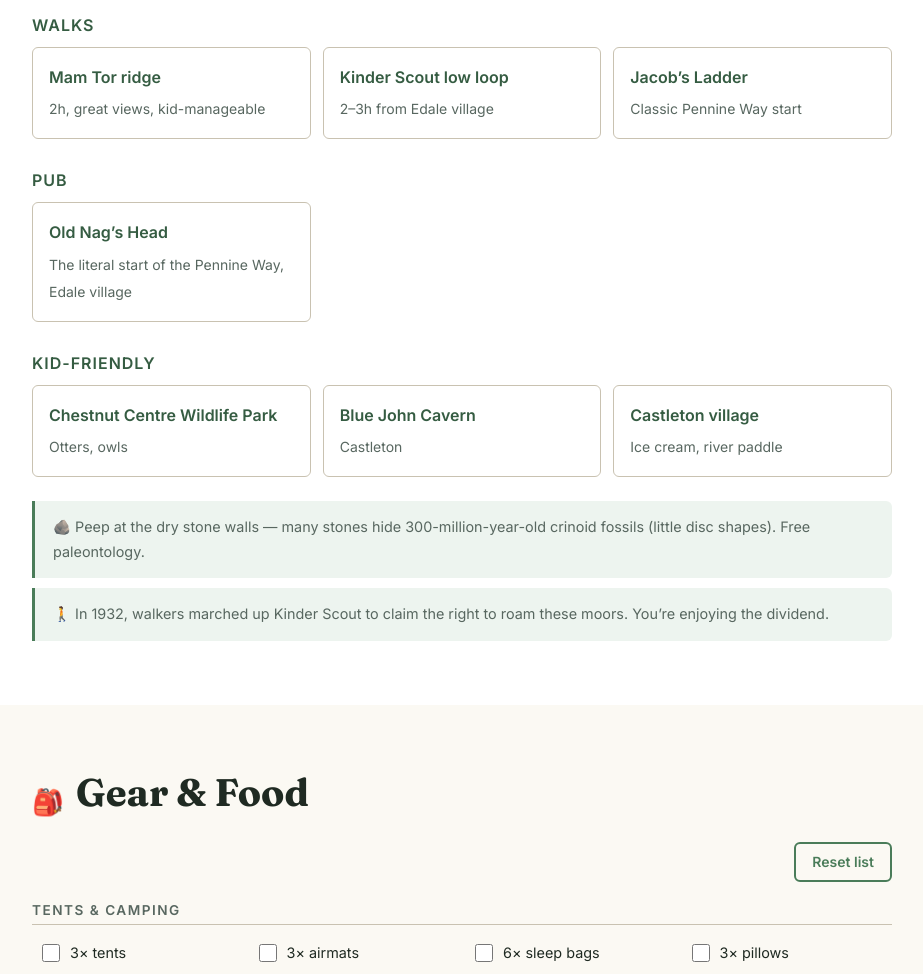
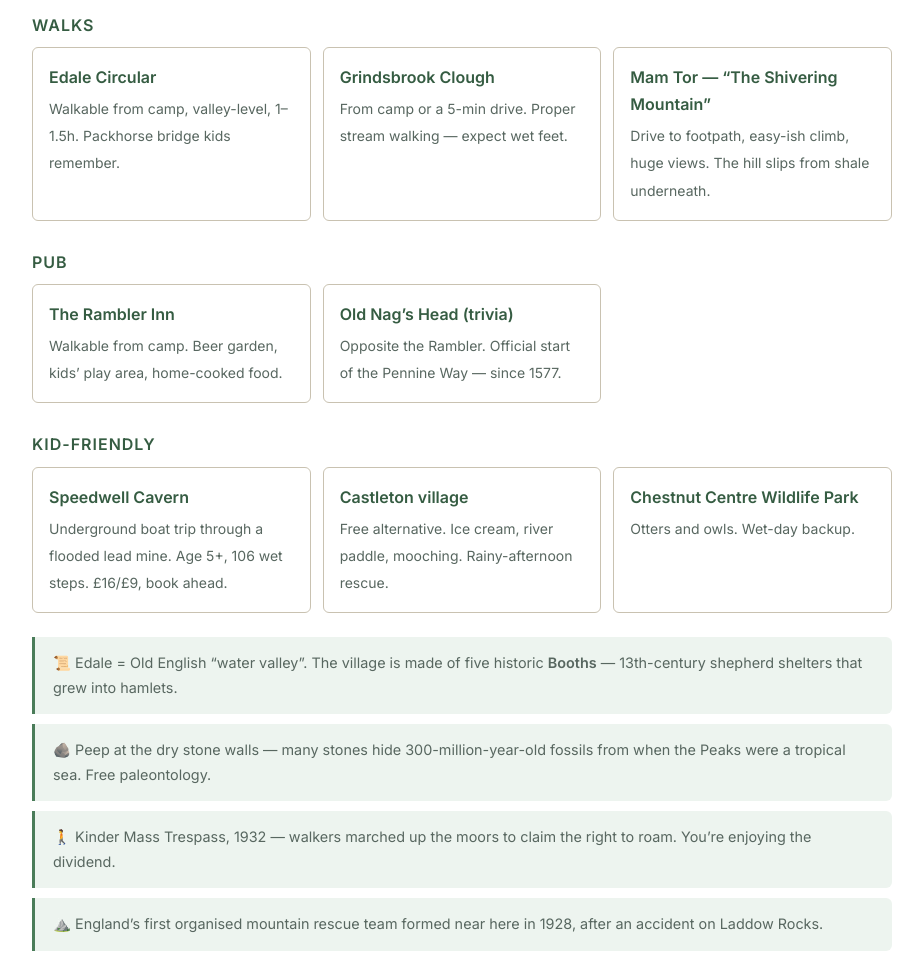
Before and after one commit to dfmore/newfold-farm-crew, a website: page index.html in a window 1280 px wide. Shown: the part 2540-3514 px from the top of the page, without its empty margins (178-1101 px from the left). Drawn offline with Linux system fonts and the light colour scheme.

Commit message:
squash(newfold-farm-crew-tweaks): Dropbox URL, review fixes, Peaks rewrite
Squashed from branch newfold-farm-crew-tweaks:
- Wire live Dropbox File Request URL
- Drop duplicate 'Chuck'; route Kids' Corner heading + mission-nudge via config
- Switch favicon/manifest paths to relative (works locally + on GH Pages)
- Rewrite Peaks list per scout research (3 walks, Rambler Inn, Speedwell)
- Extend flavour to array format with esc() + markdown-bold pass

```diff
--- a/app.js
+++ b/app.js
@@ -191,11 +191,10 @@
     `).join('');
   }
 
-  if (flavour && cfg.flavour) {
-    flavour.innerHTML = `
-      <div class="flavour-box">${cfg.flavour.fossil}</div>
-      <div class="flavour-box">${cfg.flavour.trespass}</div>
-    `;
+  if (flavour && Array.isArray(cfg.flavour)) {
+    flavour.innerHTML = cfg.flavour
+      .map(line => `<div class="flavour-box">${esc(line).replace(/\*\*(.+?)\*\*/g, '<strong>$1</strong>')}</div>`)
+      .join('');
   }
 }
 
@@ -346,6 +345,15 @@
   }
   bingoSave();
   renderBingo();
+}
+
+function initKidsCorner() {
+  const cfg = TEXT_CONFIG.kidsCorner;
+  if (!cfg) return;
+  const heading = el('kids-corner-heading');
+  if (heading) heading.textContent = cfg.heading;
+  const nudge = el('mission-nudge');
+  if (nudge) nudge.textContent = cfg.missionNudge;
 }
 
 function initBingo() {
@@ -678,6 +686,7 @@
   initPlan();
   initPeaks();
   initChecklist();
+  initKidsCorner();
   initBingo();
   initSquelch();
   initMemoryWall();
--- a/index.html
+++ b/index.html
@@ -10,10 +10,10 @@
   <meta name="description" content="Ey up. Three days camping at Newfold Farm, Edale. Walks, pizza, muddy kids, and the odd sheep." />
 
   <!-- Favicons -->
-  <link rel="icon" type="image/png" sizes="32x32" href="/newfold-farm-crew/assets/favicon-32x32.png" />
-  <link rel="icon" type="image/png" sizes="16x16" href="/newfold-farm-crew/assets/favicon-16x16.png" />
-  <link rel="apple-touch-icon" sizes="180x180" href="/newfold-farm-crew/assets/apple-touch-icon.png" />
-  <link rel="manifest" href="/newfold-farm-crew/assets/site.webmanifest" />
+  <link rel="icon" type="image/png" sizes="32x32" href="assets/favicon-32x32.png" />
+  <link rel="icon" type="image/png" sizes="16x16" href="assets/favicon-16x16.png" />
+  <link rel="apple-touch-icon" sizes="180x180" href="assets/apple-touch-icon.png" />
+  <link rel="manifest" href="assets/site.webmanifest" />
 
   <!-- Open Graph -->
   <meta property="og:type" content="website" />
@@ -163,7 +163,7 @@
     <div class="container--wide">
       <div class="section-heading">
         <span class="emoji" aria-hidden="true">🧒</span>
-        <h2 id="kids-corner-heading">Kids' Corner</h2>
+        <h2 id="kids-corner-heading"></h2>
       </div>
       <div class="kids-grid">
 
@@ -199,7 +199,7 @@
 
       </div>
       <!-- 8c: Mission nudge -->
-      <p class="mission-nudge" id="mission-nudge">See today's mission at the top ↑</p>
+      <p class="mission-nudge" id="mission-nudge"></p>
     </div>
   </section>
 
--- a/text-config.js
+++ b/text-config.js
@@ -68,7 +68,7 @@
         label: 'Friday evening',
         items: [
           'Arrive ~5pm, pitch up.',
-          'Mass pasta cookout on Luke’s double gas hob — fresh pasta, toms, cheese, sweetcorn. Chuck in style for the group.',
+          'Mass pasta cookout on Luke’s double gas hob — fresh pasta, toms, cheese, sweetcorn. Everyone piles in.',
         ],
       },
       {
@@ -102,31 +102,66 @@
   // === THE PEAKS ===
   peaks: {
     heading: 'Worth Doing Nearby',
-    flavour: {
-      fossil: '🪨 Peep at the dry stone walls — many stones hide 300-million-year-old crinoid fossils (little disc shapes). Free paleontology.',
-      trespass: '🚶 In 1932, walkers marched up Kinder Scout to claim the right to roam these moors. You’re enjoying the dividend.',
-    },
+    flavour: [
+      '📜 Edale = Old English “water valley”. The village is made of five historic **Booths** — 13th-century shepherd shelters that grew into hamlets.',
+      '🪨 Peep at the dry stone walls — many stones hide 300-million-year-old fossils from when the Peaks were a tropical sea. Free paleontology.',
+      '🚶 Kinder Mass Trespass, 1932 — walkers marched up the moors to claim the right to roam. You’re enjoying the dividend.',
+      '⛰️ England’s first organised mountain rescue team formed near here in 1928, after an accident on Laddow Rocks.',
+    ],
     groups: [
       {
         label: 'Walks',
         items: [
-          { name: 'Mam Tor ridge', desc: '2h, great views, kid-manageable', url: 'https://maps.google.com/?q=Mam+Tor+Castleton' },
-          { name: 'Kinder Scout low loop', desc: '2–3h from Edale village', url: 'https://maps.google.com/?q=Kinder+Scout+Edale' },
-          { name: "Jacob’s Ladder", desc: 'Classic Pennine Way start', url: 'https://maps.google.com/?q=Jacobs+Ladder+Edale' },
+          {
+            name: 'Edale Circular',
+            desc: 'Walkable from camp, valley-level, 1–1.5h. Packhorse bridge kids remember.',
+            url: 'https://www.nationaltrust.org.uk/visit/peak-district-derbyshire/kinder-edale-and-the-high-peak/edale-circular-walk',
+          },
+          {
+            name: 'Grindsbrook Clough',
+            desc: 'From camp or a 5-min drive. Proper stream walking — expect wet feet.',
+            url: 'https://peakdistrictwalks.net/best-walks-from-edale-peak-district/',
+          },
+          {
+            name: 'Mam Tor — “The Shivering Mountain”',
+            desc: 'Drive to footpath, easy-ish climb, huge views. The hill slips from shale underneath.',
+            url: 'https://visitpeakdistrict.com/business-directory/mam-tor-shivering-mountain',
+          },
         ],
       },
       {
         label: 'Pub',
         items: [
-          { name: "Old Nag’s Head", desc: 'The literal start of the Pennine Way, Edale village', url: 'https://maps.google.com/?q=Old+Nags+Head+Edale' },
+          {
+            name: 'The Rambler Inn',
+            desc: 'Walkable from camp. Beer garden, kids’ play area, home-cooked food.',
+            url: 'https://www.dorbiere.co.uk/the-rambler-inn/',
+          },
+          {
+            name: "Old Nag’s Head (trivia)",
+            desc: 'Opposite the Rambler. Official start of the Pennine Way — since 1577.',
+            url: 'https://maps.google.com/?q=Old+Nags+Head+Edale',
+          },
         ],
       },
       {
         label: 'Kid-friendly',
         items: [
-          { name: 'Chestnut Centre Wildlife Park', desc: 'Otters, owls', url: 'https://www.chestnutcentre.co.uk/' },
-          { name: 'Blue John Cavern', desc: 'Castleton', url: 'https://www.bluejohn-cavern.co.uk/' },
-          { name: 'Castleton village', desc: 'Ice cream, river paddle', url: 'https://maps.google.com/?q=Castleton+village+Derbyshire' },
+          {
+            name: 'Speedwell Cavern',
+            desc: 'Underground boat trip through a flooded lead mine. Age 5+, 106 wet steps. £16/£9, book ahead.',
+            url: 'https://peakdistrictkids.co.uk/speedwell-cavern/',
+          },
+          {
+            name: 'Castleton village',
+            desc: 'Free alternative. Ice cream, river paddle, mooching. Rainy-afternoon rescue.',
+            url: 'https://maps.google.com/?q=Castleton+village+Derbyshire',
+          },
+          {
+            name: 'Chestnut Centre Wildlife Park',
+            desc: 'Otters and owls. Wet-day backup.',
+            url: 'https://www.chestnutcentre.co.uk/',
+          },
         ],
       },
     ],
@@ -222,6 +257,12 @@
     ],
   },
 
+  // === KIDS' CORNER (parent heading + shared copy) ===
+  kidsCorner: {
+    heading: "Kids' Corner",
+    missionNudge: 'See today’s mission at the top ↑',
+  },
+
   // === NATURE BINGO ===
   bingo: {
     heading: 'Nature Bingo',
@@ -271,9 +312,7 @@
     subhead: 'No sign-up needed. Just pop your name and upload.',
     body: 'Best bits, worst bits, muddiest bits. Photos and videos both welcome.',
     buttonLabel: '📸 Chuck yer photos in here',
-    // Paste your Dropbox File Request URL below when ready.
-    dropboxUrl: '',
-    pendingNote: 'Upload link coming soon — keep an eye on the group chat.',
+    dropboxUrl: 'https://www.dropbox.com/request/8zhrdnjwh5h0sc3iz0ws',
   },
 
   // === SHARE / QR ===
```
Also changed, not shown: scripts/render-assets.js (+4 -3 lines), assets/site.webmanifest.
